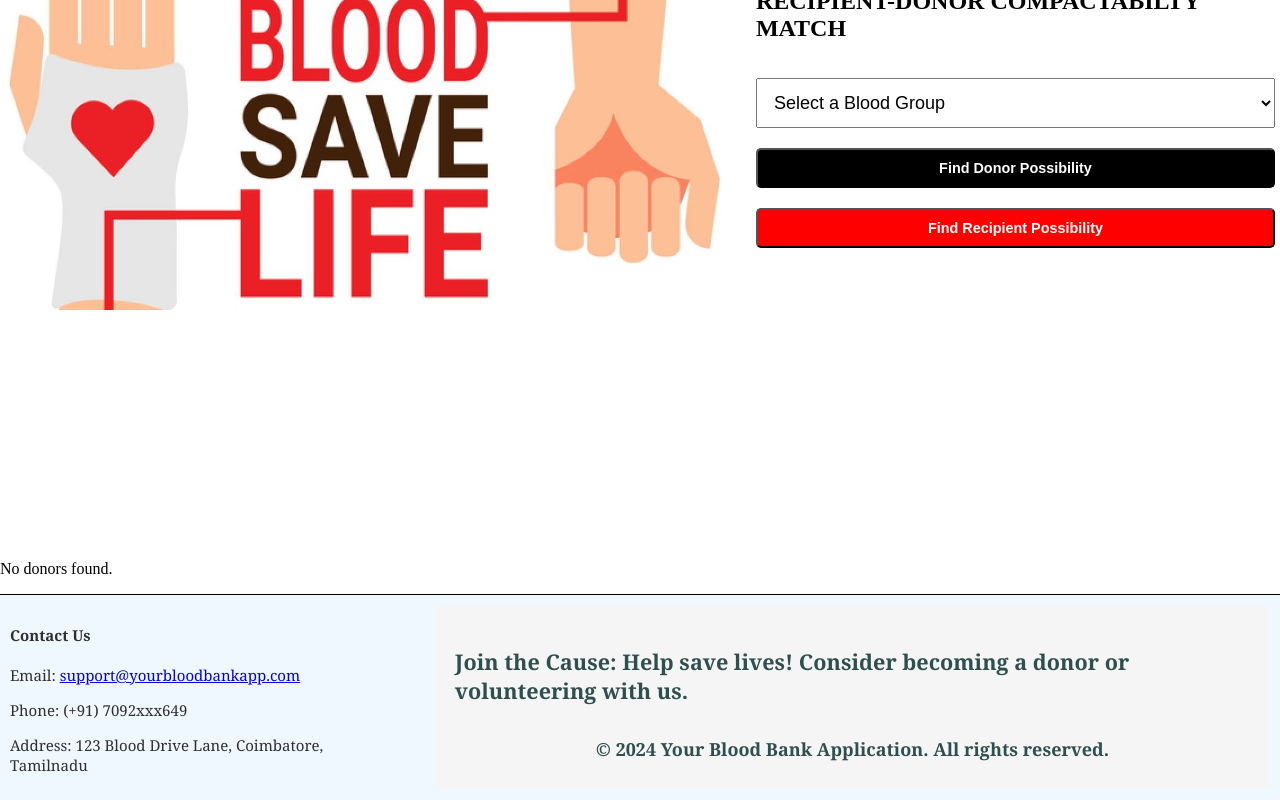
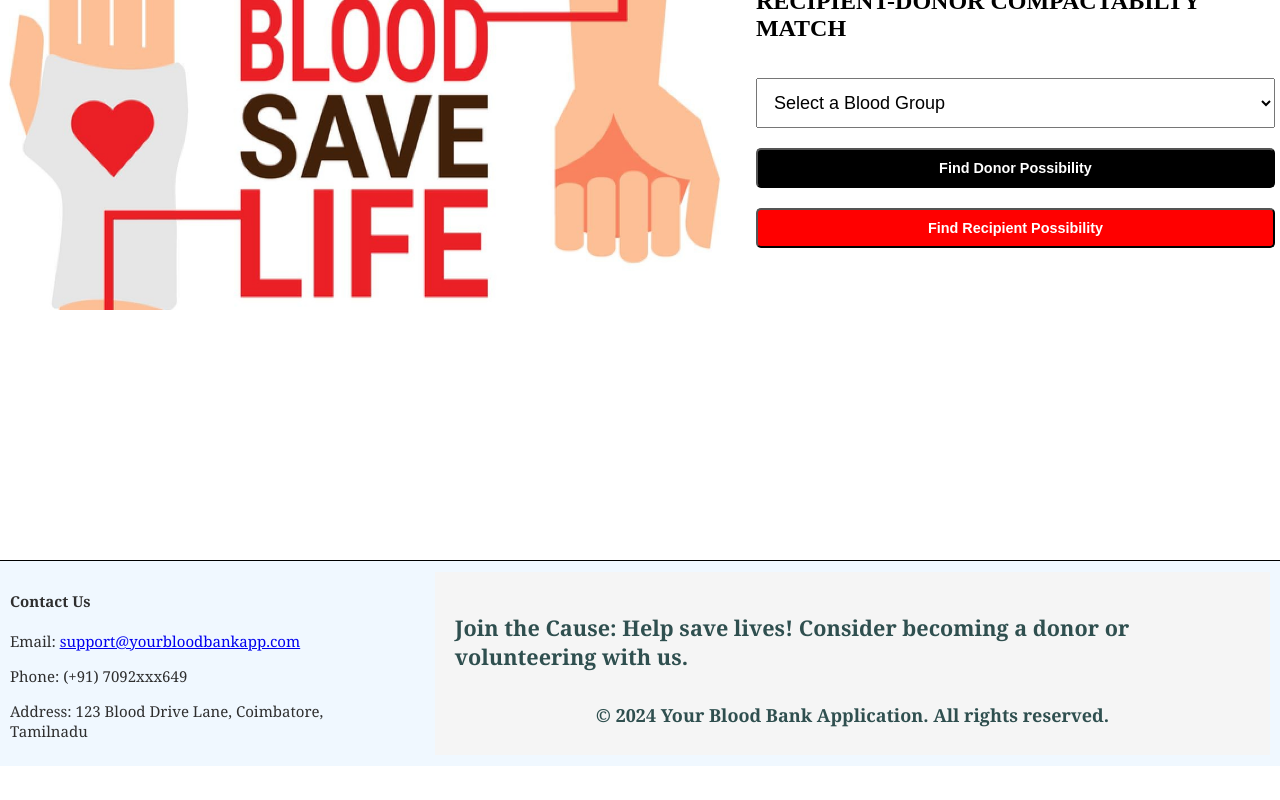
Before and after one commit to Vikkram0821/BLOOD_BANK, a React (Vite) app: page / in a window 1280 px wide. Shown: the part 1966-2766 px from the top of the page. After the commit the page ends 2732 px from the top, so only its background shows below. Built offline with nearby package versions, Linux system fonts and the light colour scheme.

Commit message:
Update donorList.jsx

```diff
--- a/src/Components/donorList.jsx
+++ b/src/Components/donorList.jsx
@@ -29,7 +29,7 @@ const Donor = ({ deleteEffect, showTable, donors }) => {
   };
 
   return (
-    <div className={`donors_list_Table ${showTable ? "" : ""}`}>
+    <div className={`donors_list_Table ${showTable ? "" : "hidden hide"}`}>
       {donors.length > 0 ? (
         <>
           <table
```
